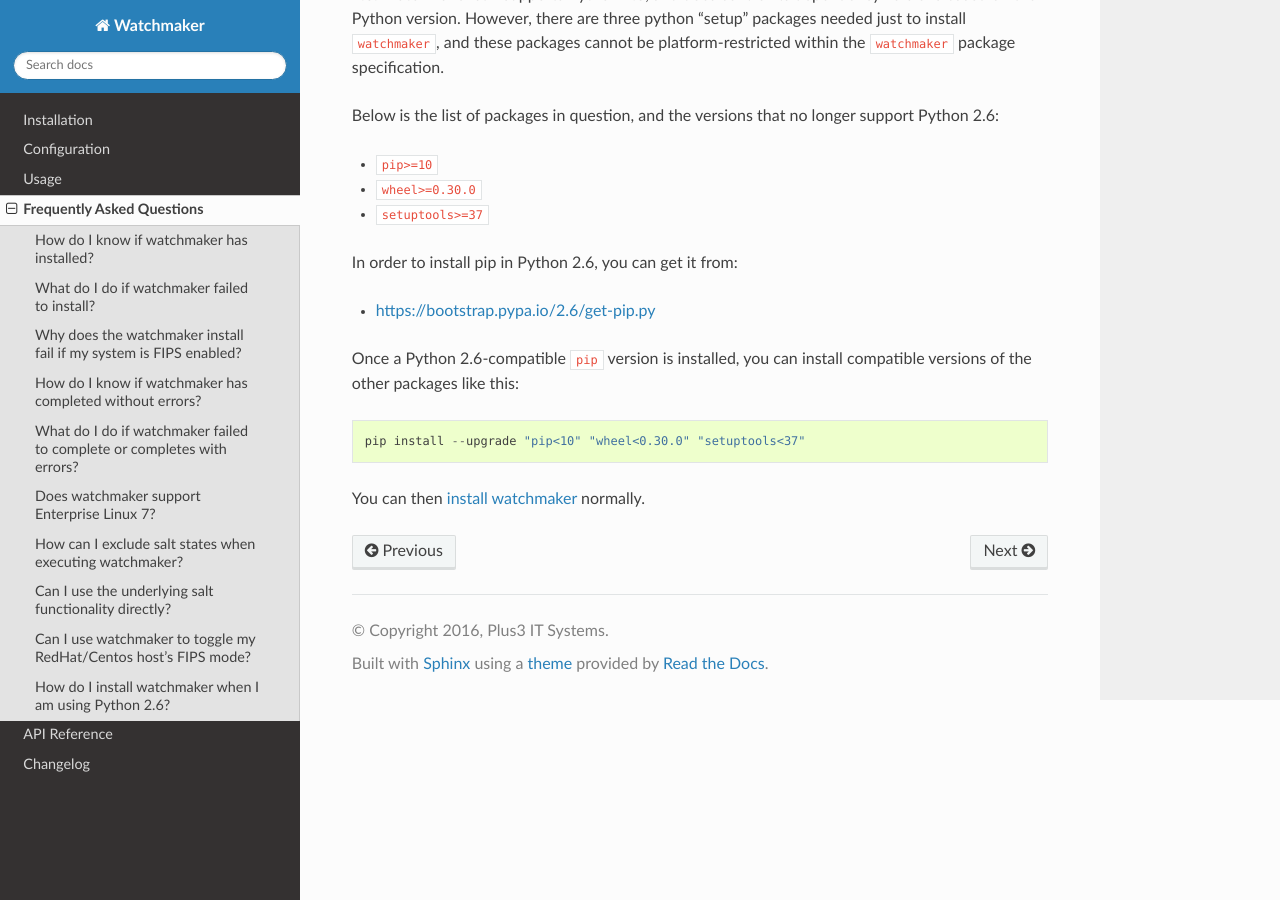
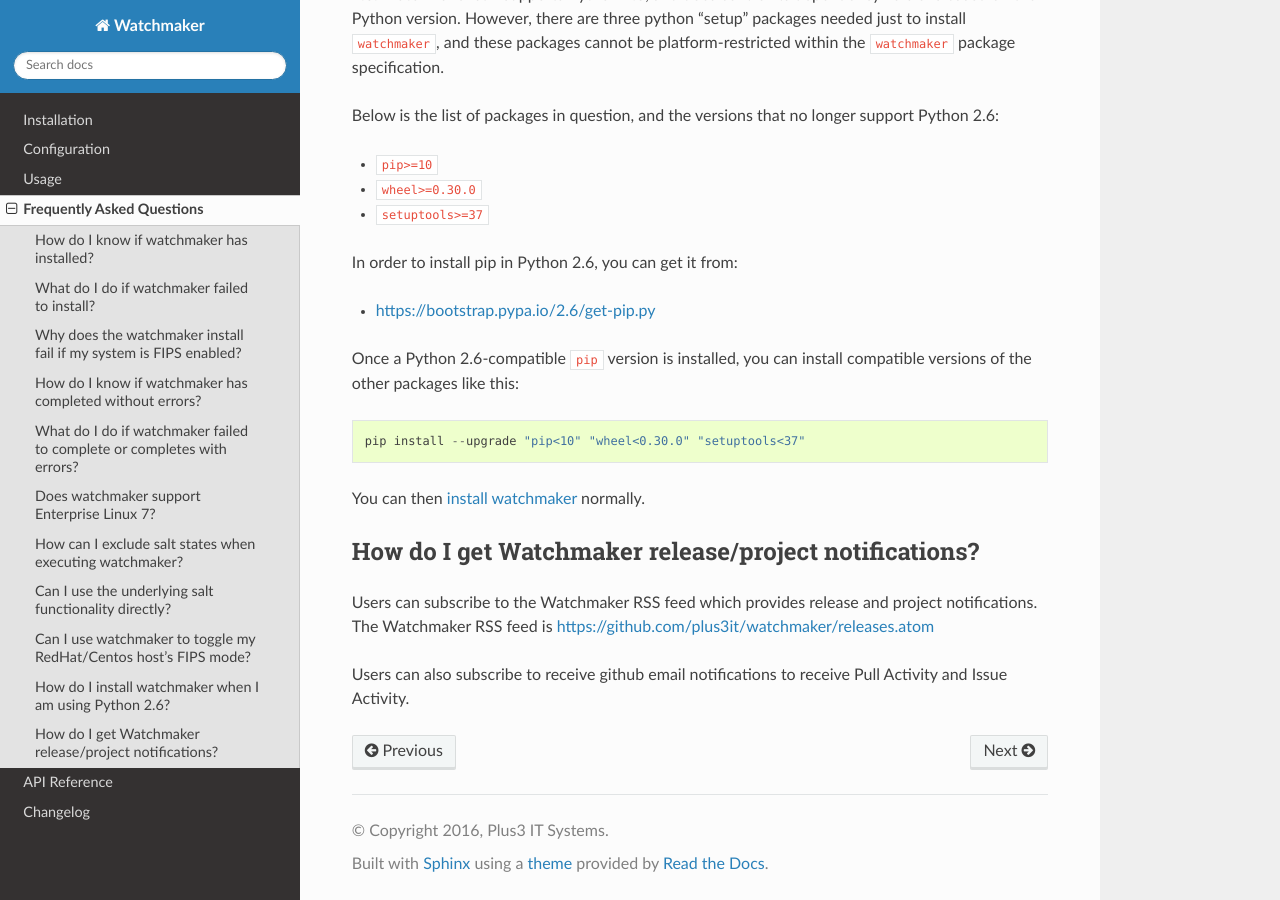
Before and after one commit to plus3it/watchmaker, a Sphinx documentation site: the page built from docs/faq.md, in a window 1280 px wide and 900 px high, scrolled down 2616 px. Built offline with Sphinx 7.4.7 and the Read the Docs theme 2.0.0, drawn with Linux system fonts in a browser that asks for light colours.

Commit message:
Added FAQ re releases

````diff
--- a/docs/faq.md
+++ b/docs/faq.md
@@ -129,3 +129,9 @@
 ```
 
 You can then [install watchmaker](installation.html) normally.
+
+## How do I get Watchmaker release/project notifications?
+
+Users can subscribe to the Watchmaker RSS feed which provides release and project notifications.  The Watchmaker RSS feed is <https://github.com/plus3it/watchmaker/releases.atom>
+
+Users can also subscribe to receive github email notifications to receive Pull Activity and Issue Activity.
````
